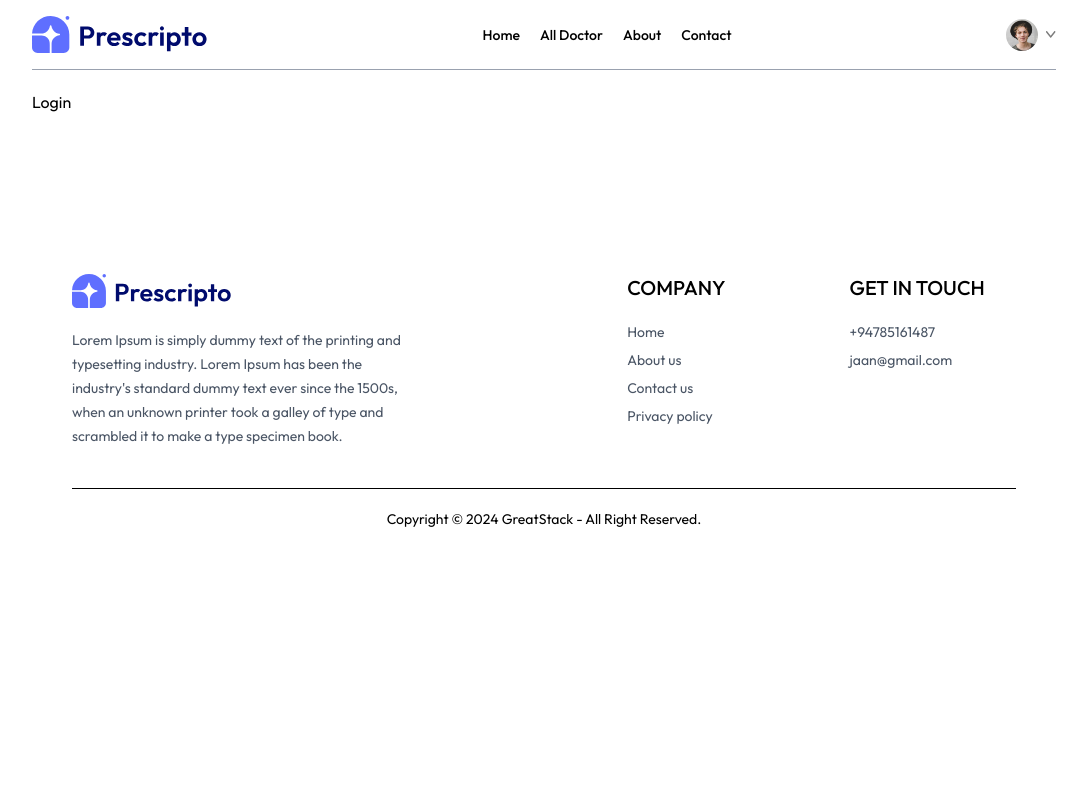
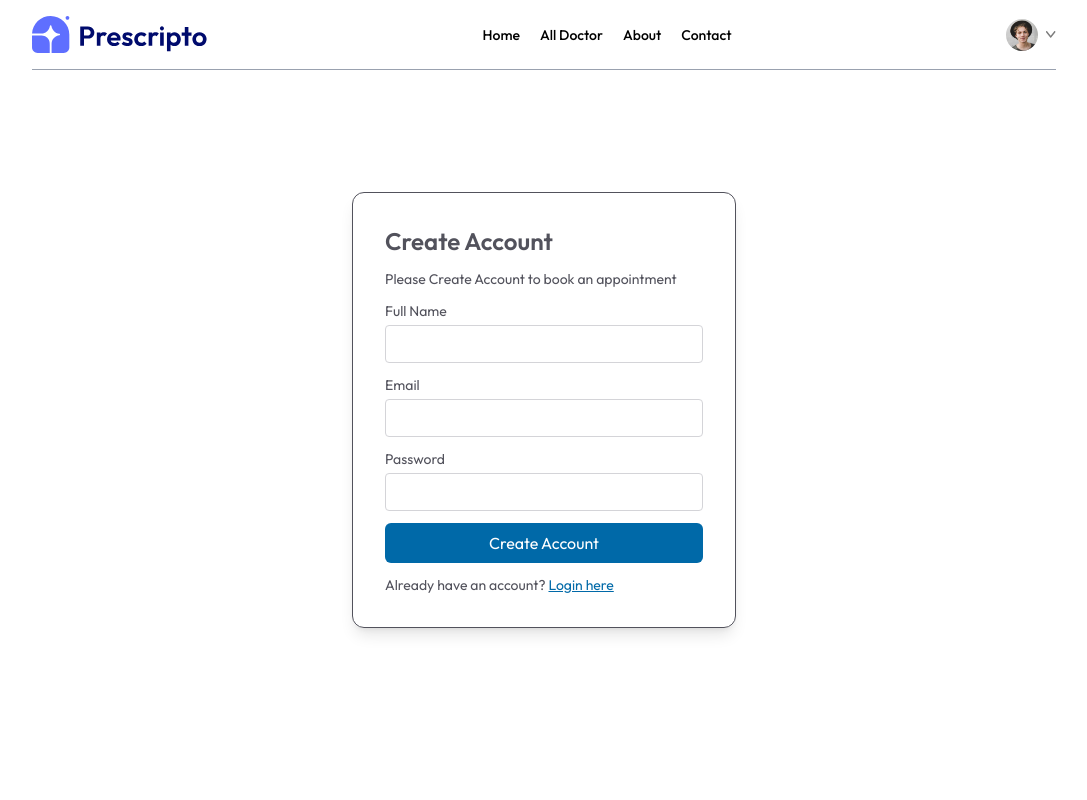
Before and after one commit to H-Janath/Appointments-booking-system-frontend, a React (Vite) app: page /login in a window 1280 px wide. Shown: the top 800 px of the page, without its empty margins (96-1183 px from the left). Built offline with nearby package versions, Linux system fonts and the light colour scheme.

Commit message:
Implement login and sign-up functionality with form validation

```diff
--- a/src/pages/Login.jsx
+++ b/src/pages/Login.jsx
@@ -1,8 +1,48 @@
-import React from 'react'
+import React, { useState } from 'react'
+
 
 const Login = () => {
+
+
+  const [state,setState] = useState('Sign Up');
+
+  const [email, setEmail] = useState('');
+  const [password, setPassword] = useState('');
+  const [name, setName] = useState('');
+
+  const onSubmitHandler =async (event)=>{
+    event.preventDefault()
+
+
+  }
   return (
-    <div>Login</div>
+    <form className='min-h-[80vh] flex items-center'>
+        <div className='flex flex-col gap-3 m-auto items-start p-8 min-w-[360px] sm:min-w-96 border rounded-xl text-zinc-600 text-sm shadow-lg'>
+          <p className='text-2xl font-semibold'>{state === 'Sign Up' ? "Create Account":'Login'}</p>
+
+          <p>Please {state === 'Sign Up' ? "Create Account":'Login'} to book an appointment </p>
+          {
+            state === 'Sign Up' && <div className='w-full'>
+              <p>Full Name</p>
+              <input className='border border-zinc-300 rounded w-full p-2 mt-1' type="text"  onChange={(e)=> setName(e.target.name)} value={name} required/>
+              </div>
+          }
+          <div  className='w-full'>
+            <p>Email</p>
+            <input  className='border border-zinc-300 rounded w-full p-2 mt-1' type="email"  onChange={(e)=> setEmail(e.target.name)} value={email} required/>
+          </div>
+          <div  className='w-full'>
+            <p>Password</p>
+            <input  className='border border-zinc-300 rounded w-full p-2 mt-1' type="password"  onChange={(e)=> setPassword(e.target.name)} value={password} required/>
+          </div>
+          <button className='bg-sky-700 text-white w-full py-2 rounded-md text-base ' type="submit" onClick={onSubmitHandler}>{state === 'Sign Up' ? "Create Account":'Login'}</button>
+          {
+            state === 'Sign Up'
+            ?<p>Already have an account? <span onClick={()=> setState('Login')}  className='text-sky-700 underline cursor-pointer'>Login here</span></p>
+            :<p>Create an new account? <span onClick={()=> setState('Sign Up')}  className='text-sky-700 underline cursor-pointer'>click here</span></p>
+          }
+        </div>
+    </form>
   )
 }
 
```
